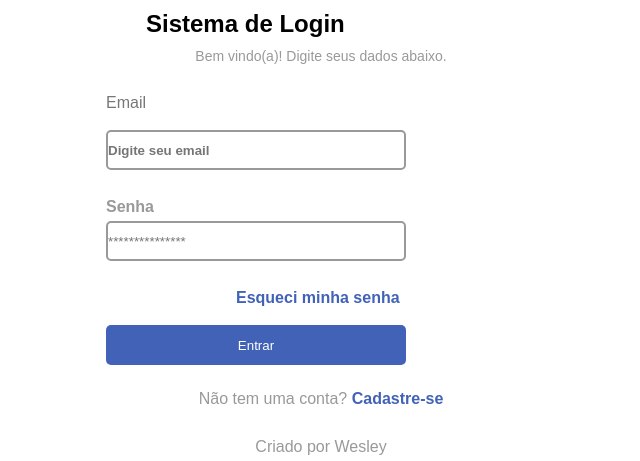
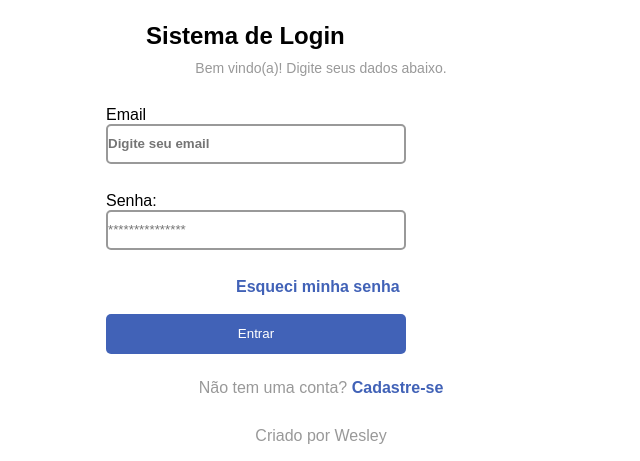
Before and after one commit to wesley-08/tela-de-login, a plain HTML site: page index.html in a window 1280 px wide. Shown: the part 339-800 px from the top of the page, without its empty margins (319-959 px from the left). Drawn offline with Linux system fonts and the light colour scheme.

Commit message:
alteraçao

```diff
--- a/index.html
+++ b/index.html
@@ -16,11 +16,11 @@
 
         <p class="bemvindo">Bem vindo(a)! Digite seus dados abaixo.</p>
 
-        <p class="p">Email</p><br>
-        <input type="email" placeholder= "Digite seu email"
+        <label for="Email">Email </label><br>
+        <input type="Email" placeholder= "Digite seu email"
          class="email" id="email"><br> <br>
 
-        <p class="senha">Senha</p>
+        <label for="password">Senha: </label><br>
         <input type="password" placeholder="***************"
         class="password" id="password"> <br> <br>
 
```
